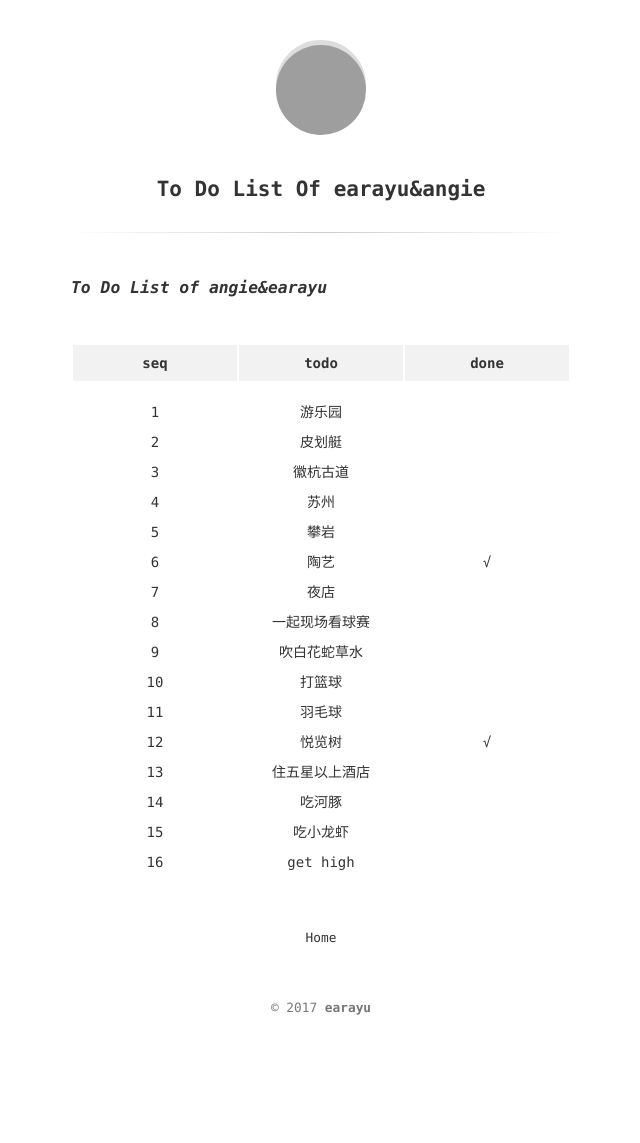
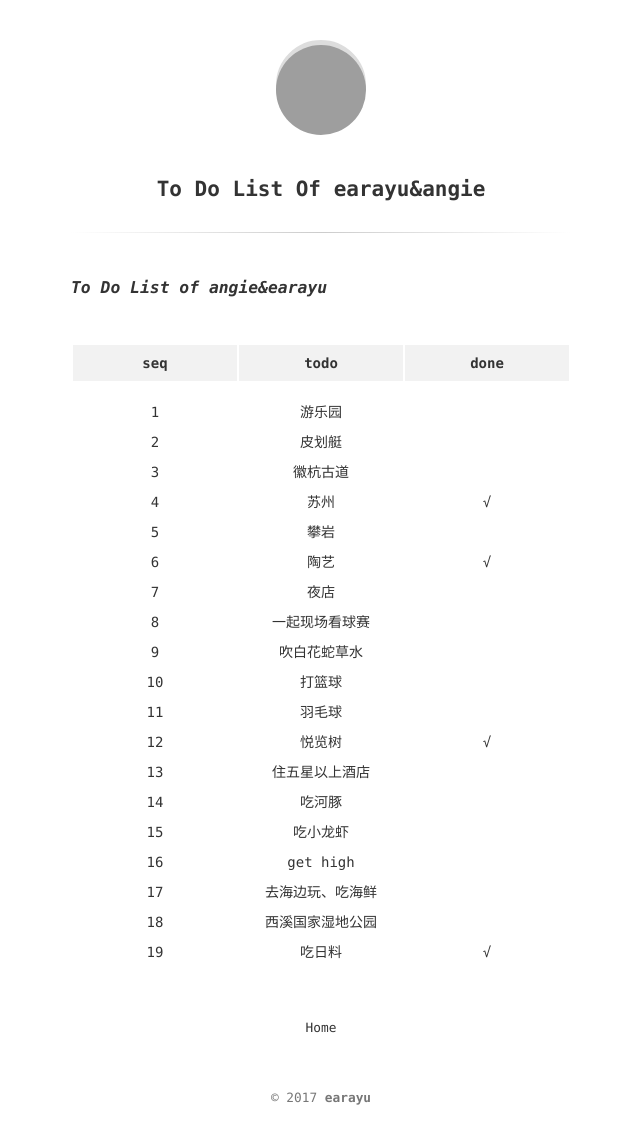
Before and after one commit to earayu/earayu, a Jekyll site: the page built from earayuangie.md, in a window 1280 px wide. Shown: the whole page, without its empty margins (319-959 px from the left). Built offline with Jekyll 4.4.1, drawn with Linux system fonts in a browser that asks for light colours; before the commit the page ends 1053 px from its top, so only the background shows below that; grey boxes are pictures that could not be loaded.

Commit message:
earayuangie

```diff
--- a/earayuangie.md
+++ b/earayuangie.md
@@ -10,7 +10,7 @@ updated: 2017-04-27 11:32
 |  1   |   游乐园    |      |
 |  2   |   皮划艇    |      |
 |  3   |   徽杭古道   |      |
-|  4   |    苏州    |      |
+|  4   |    苏州    |  √   |
 |  5   |    攀岩    |      |
 |  6   |    陶艺    |  √   |
 |  7   |    夜店    |      |
@@ -23,3 +23,6 @@ updated: 2017-04-27 11:32
 |  14  |   吃河豚    |      |
 |  15  |   吃小龙虾   |      |
 |  16  | get high |      |
+|  17  | 去海边玩、吃海鲜 |      |
+|  18  | 西溪国家湿地公园 |      |
+|  19  |   吃日料    |  √   |
```
